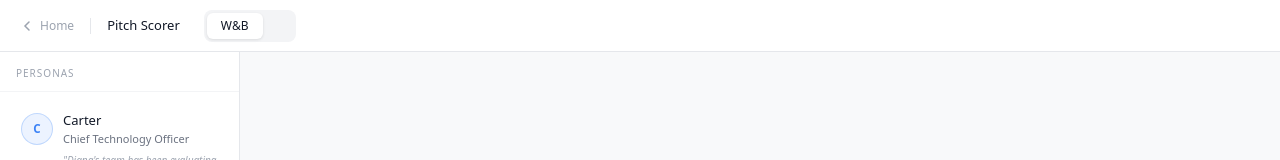
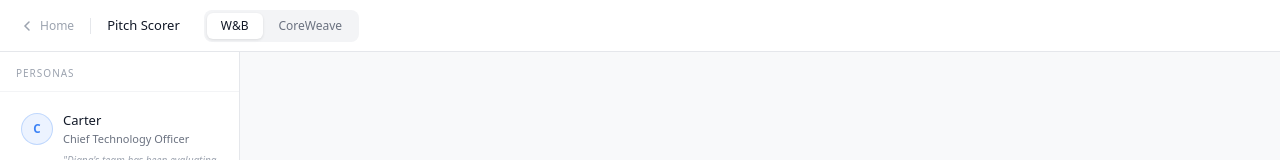
Before and after one commit to garethgoh/read-the-room-CWWB, a Next.js app: page /scorer in a window 1280 px wide. Shown: the top 160 px of the page. Built offline with nearby package versions, Linux system fonts and the light colour scheme.

Commit message:
restore CoreWeave label on toggle

```diff
--- a/src/app/scorer/page.jsx
+++ b/src/app/scorer/page.jsx
@@ -47,7 +47,7 @@ export default function ScorerPage() {
           <span style={{ fontSize: 13, fontWeight: 500, color: "#111827" }}>Pitch Scorer</span>
           <div style={{ display: "flex", background: "#F3F4F6", borderRadius: 8, padding: 3, gap: 2, marginLeft: 8 }}>
             <button onClick={() => switchMode("wb")} style={{ padding: "4px 14px", fontSize: 12, fontWeight: 500, borderRadius: 6, border: "none", cursor: "pointer", background: !isCW ? "#fff" : "transparent", color: !isCW ? "#111827" : "#6B7280", boxShadow: !isCW ? "0 1px 3px rgba(0,0,0,0.1)" : "none" }}>W&B</button>
-            <button onClick={() => switchMode("coreweave")} style={{ padding: "4px 14px", fontSize: 12, fontWeight: 500, borderRadius: 6, border: "none", cursor: "pointer", background: isCW ? "#0D1117" : "transparent", color: isCW ? CW_BLUE : "#6B7280", boxShadow: isCW ? "0 1px 3px rgba(0,0,0,0.2)" : "none" }}></button>
+            <button onClick={() => switchMode("coreweave")} style={{ padding: "4px 14px", fontSize: 12, fontWeight: 500, borderRadius: 6, border: "none", cursor: "pointer", background: isCW ? "#0D1117" : "transparent", color: isCW ? CW_BLUE : "#6B7280", boxShadow: isCW ? "0 1px 3px rgba(0,0,0,0.2)" : "none" }}>CoreWeave</button>
           </div>
         </div>
         {result && <ScoreRing score={result.score} />}
```
